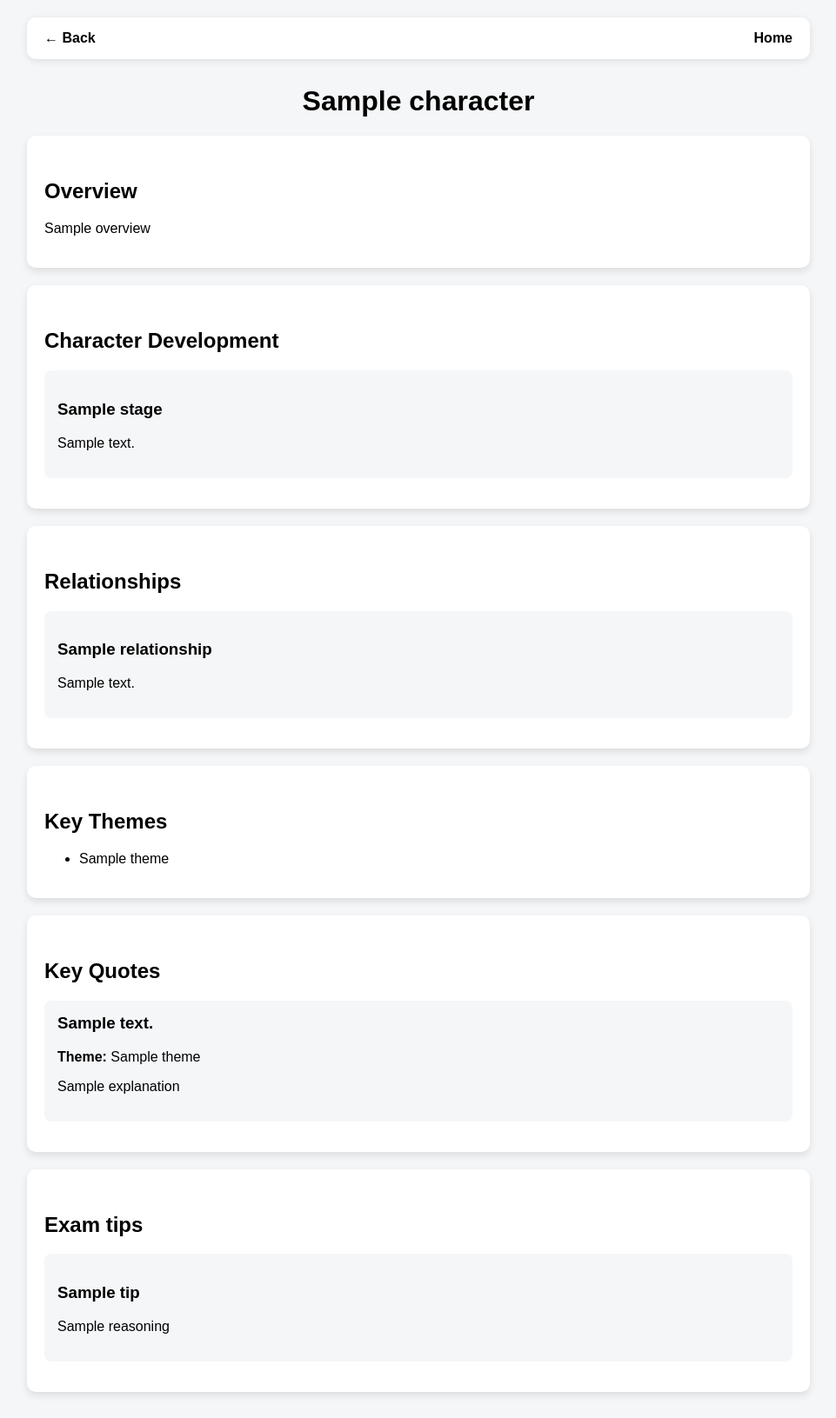
After one commit to jshepherd1234/GCSE-Revision-App, a Python web app: template templates/character.html in a window 1280 px wide. The commit adds this page. Shown: the whole page at 87% size, without its empty margins (159-1120 px from the left). Run offline with Jinja, Linux system fonts and the light colour scheme; the template is opened without the code that fills it: most values are stand-ins (such as "Sample title", 1, 10 or a date in 2020).

Commit message:
Finished Macbeth section, working on Lady Macbeth relationship section

```diff
--- /dev/null
+++ b/templates/character.html
@@ -0,0 +1,130 @@
+{% extends "base.html" %}
+
+{% block title %}
+{{ character.name }}
+{% endblock %}
+
+{% block content %}
+
+<h1>{{ character.name }}</h1>
+
+<div class="section">
+
+    <h2>Overview</h2>
+
+    <p>
+
+        {{ character.overview }}
+    </p>
+
+</div>
+
+<div class="section">
+
+    <h2>Character Development</h2>
+
+    {% for stage in character.development %}
+
+    <div class="character">
+
+        <h3>{{ stage.title }}</h3>
+
+        <p>
+
+            {{ stage.text }}
+
+        </p>
+
+    </div>
+
+    {% endfor %}
+
+</div>
+
+<div class="section">
+
+    <h2>Relationships</h2>
+
+    {% for relationship in character.relationships %}
+
+    <div class="character">
+
+        <h3>{{ relationship.name }}</h3>
+
+        <p>
+
+            {{ relationship.description }}
+
+        </p>
+
+    </div>
+
+    {% endfor %}
+
+</div>
+
+<div class="section">
+
+    <h2>Key Themes</h2>
+
+    <ul>
+
+        {% for theme in character.themes %}
+
+            <li>{{ theme }}</li>
+
+        {% endfor %}
+
+    </ul>
+
+</div>
+
+<div class="section">
+
+    <h2>Key Quotes</h2>
+
+    {% for quote in character.quotes %}
+
+    <div class="quote-card">
+
+        <h3>{{ quote.text }}</h3>
+
+        <p>
+
+            <strong>Theme:</strong> {{ quote.theme }}
+
+        </p>
+
+        <p>
+
+            {{ quote.explanation }}
+
+        </p>
+
+    </div>
+
+    {% endfor %}
+
+</div>
+
+<div class="section">
+
+    <h2>Exam tips</h2>
+
+    {% for tip in character.exam_tips %}
+
+    <div class="character">
+
+        <h3>{{ tip.tip }}</h3>
+
+        <p>
+
+            {{ tip.reasoning }}
+
+        </p>
+
+    </div>
+
+    {% endfor %}
+
+{% endblock %}
--- a/templates/macbeth_characters.html
+++ b/templates/macbeth_characters.html
@@ -89,7 +89,7 @@ Macbeth Characters
 
     </a>
 
-    <a href="/macbeth/characters/the-witches" class="card">
+    <a href="/macbeth/characters/witches" class="card">
 
         <h3> The Witches </h3>
 
```
Also changed, not shown: app.py (+314 -2 lines).
